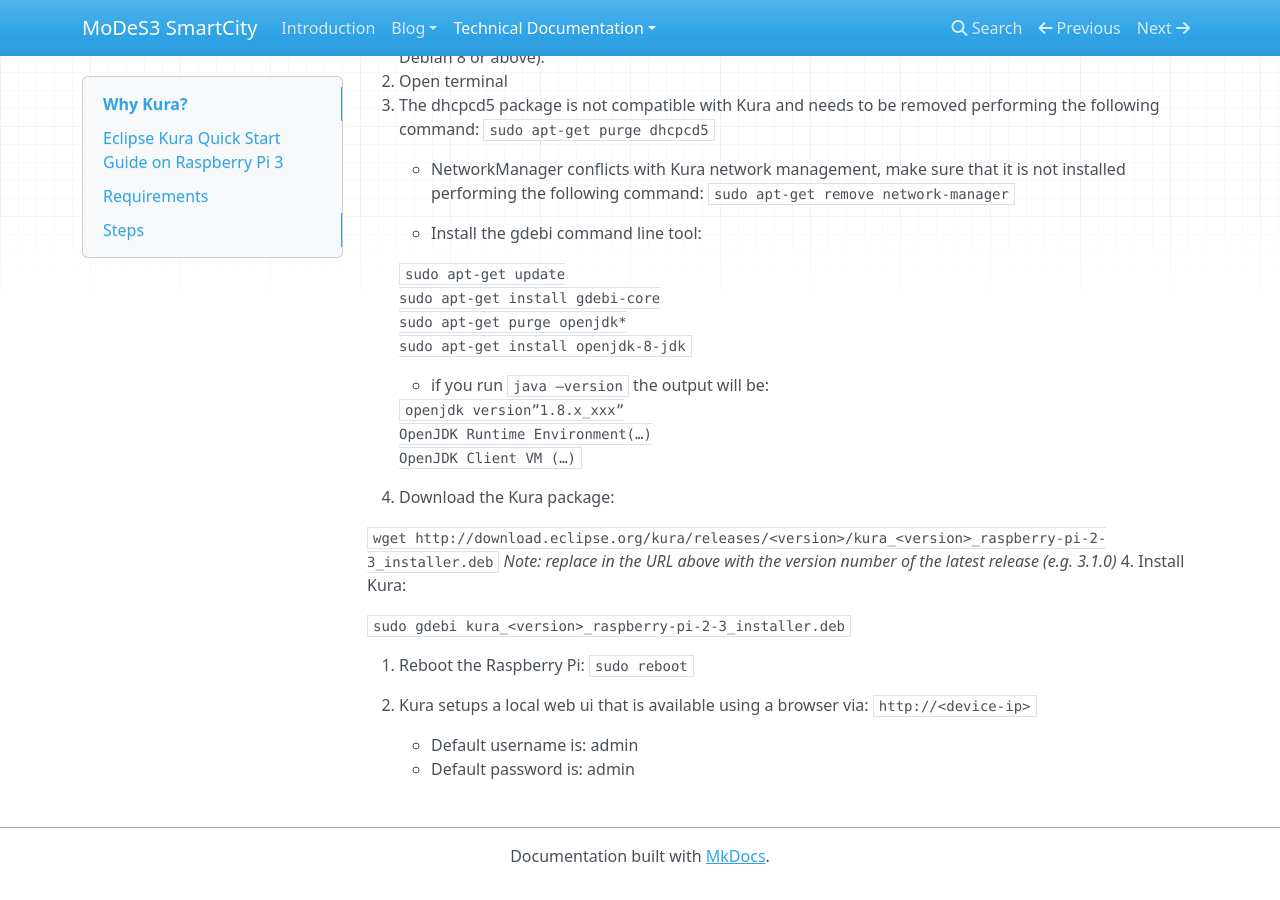
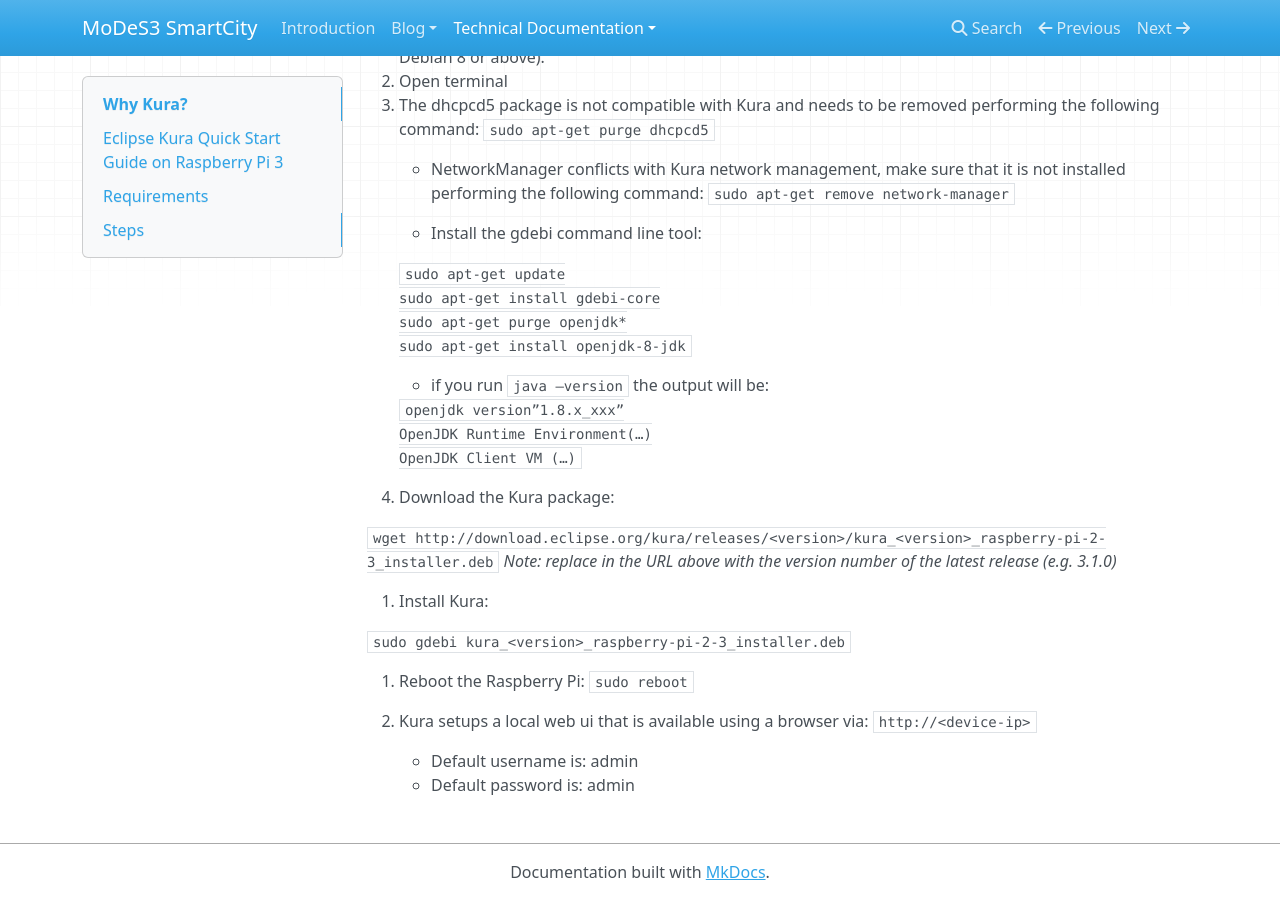
Before and after one commit to FTSRG/modes3-smartcity, an MkDocs documentation site: the page built from docs/technical_documentation/kura/kura_install guide.md, in a window 1280 px wide and 900 px high, scrolled down 1086 px. Built offline with MkDocs 1.6.1, drawn with Linux system fonts in a browser that asks for light colours; nearby versions of some CDN libraries; old or Windows-style settings are respelled for this version of MkDocs; part of the change alters nothing that is shown.

Commit message:
minor fixes

````diff
--- a/docs/technical_documentation/kura/kura_install guide.md
+++ b/docs/technical_documentation/kura/kura_install guide.md
@@ -49,17 +49,18 @@ We chose Eclipse Kura to manage the gateway components of our system. Kura helps
 	OpenJDK Runtime Environment(…)
 	OpenJDK Client VM (…)```
 
-3. Download the Kura package:
+4. Download the Kura package:
 
 ```wget http://download.eclipse.org/kura/releases/<version>/kura_<version>_raspberry-pi-2-3_installer.deb```
 *Note: replace <version> in the URL above with the version number of the latest release (e.g. 3.1.0)*
-4. Install Kura:
+
+5. Install Kura:
 
 ```sudo gdebi kura_<version>_raspberry-pi-2-3_installer.deb```
 
-5. Reboot the Raspberry Pi: `sudo reboot`
+6. Reboot the Raspberry Pi: `sudo reboot`
 
-6. Kura setups a local web ui that is available using a browser via: `http://<device-ip>`
+7. Kura setups a local web ui that is available using a browser via: `http://<device-ip>`
 
 	* Default username is: admin
 	* Default password is: admin
````
